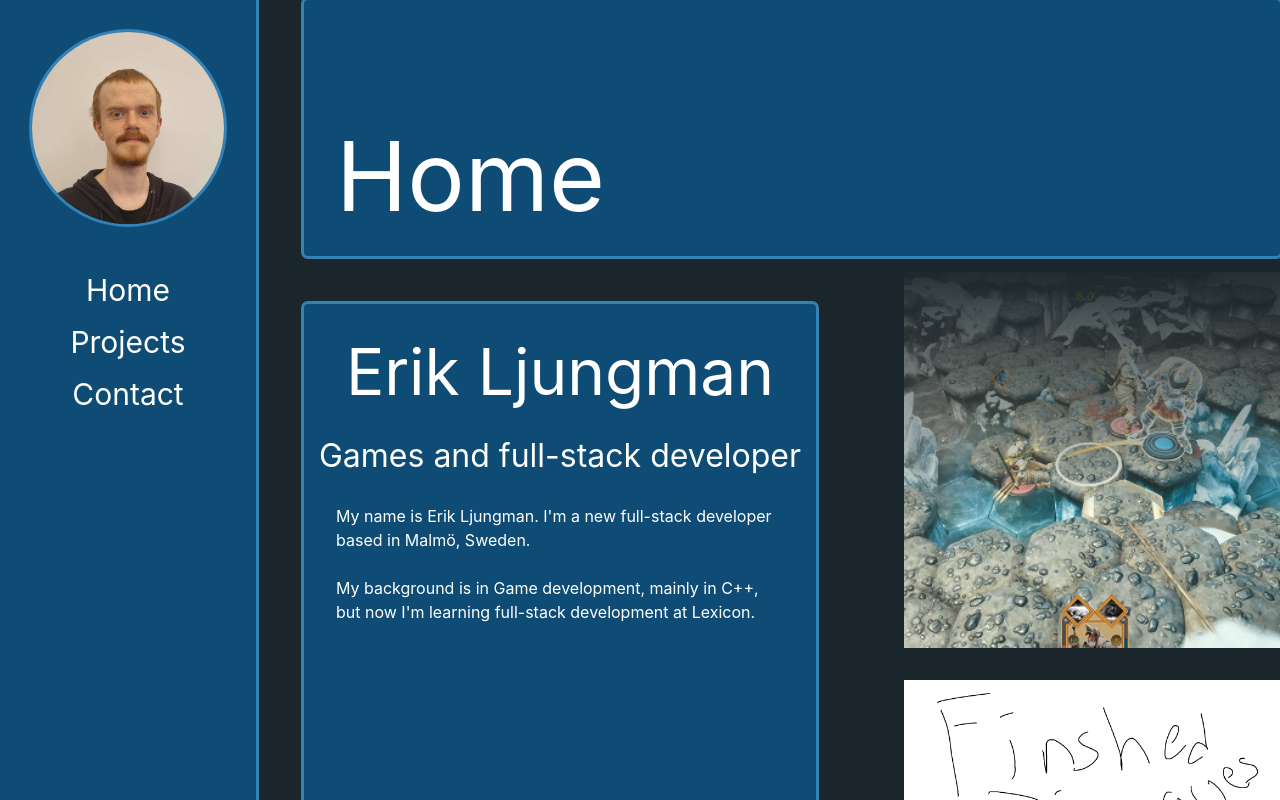
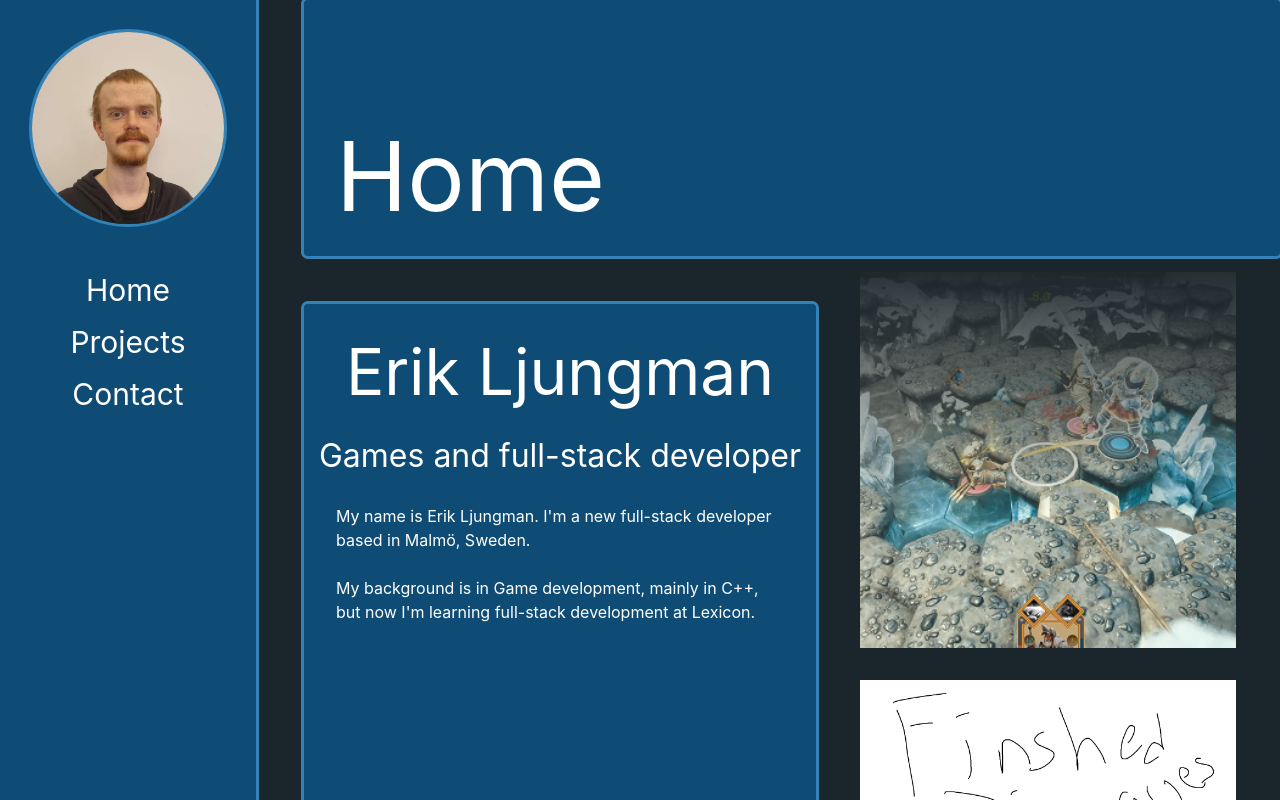
Before and after one commit to ColdIcyDays/react-portfolio, a React (Vite) app: page /Home in a window 1280 px wide. Shown: the top 800 px of the page. Built offline with nearby package versions, Linux system fonts and the light colour scheme; a web font is replaced by a local one.

Commit message:
Fixed margin for vertical scrolls on home page
 - Title.

```diff
--- a/src/components/home/HomeContainer.tsx
+++ b/src/components/home/HomeContainer.tsx
@@ -44,7 +44,7 @@ export function HomeContainer() {
                     </div>
 
                 <div className='w-full flex-row hidden  xl:flex'>
-                    <div className='w-max ml-auto max-h-full'>
+                    <div className='w-max mx-auto veryXL:mr-0 max-h-full'>
                         <HomeVerticalProjectScroll DataToScroll={loadedData ? loadedData : []} AnimateReverse={false}/>
                     </div>
 
```
